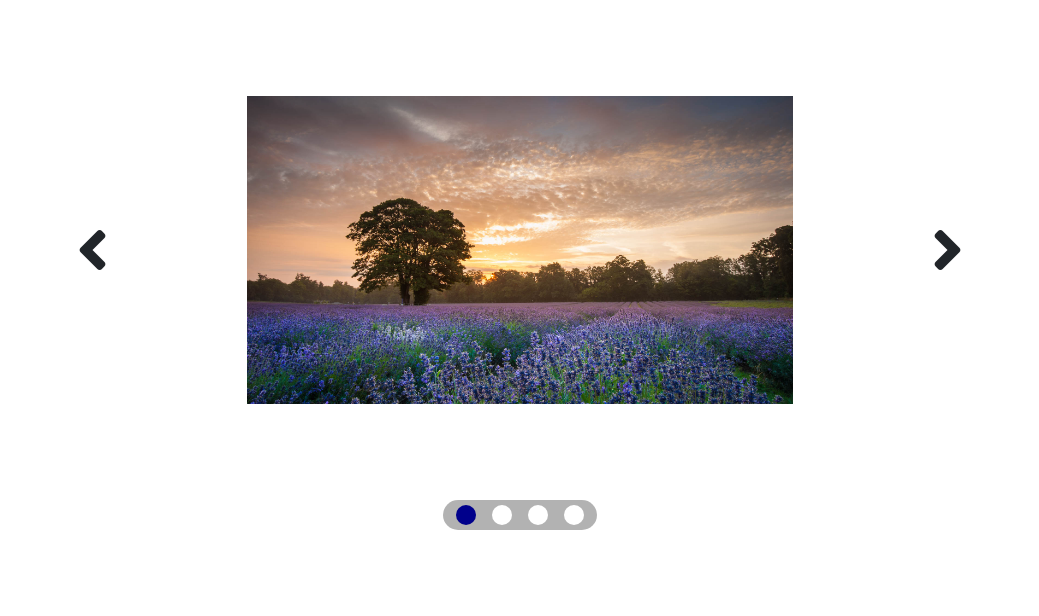
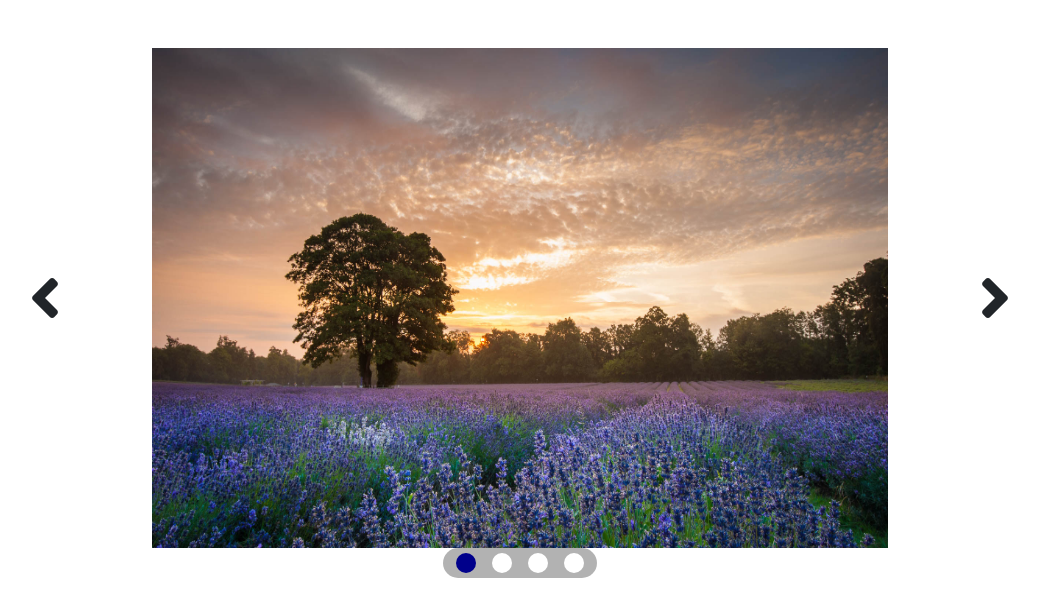
Before and after one commit to vrossi96/vue-slider, a plain HTML site: page index.html in a window 1280 px wide. Shown: the whole page, without its empty margins (120-1159 px from the left). Drawn offline with nearby package versions, Linux system fonts and the light colour scheme.

Commit message:
resize img

```diff
--- a/index.html
+++ b/index.html
@@ -18,15 +18,16 @@
 <body>
    <div id="root">
       <div class="container vh-100">
-         <div class="row">
+         <div class="row mt-5">
             <!-- Left Arrow -->
-            <div class="col-3 d-flex align-items-center justify-content-center">
+            <div class="col-2 d-flex align-items-center justify-content-center">
                <i class="fas fa-angle-left fa-4x"></i>
             </div>
             <!-- IMG with Dots -->
-            <div class="col-6">
+            <div class="col-8">
                <div class="slider d-flex align-items-center">
-                  <img v-for="(img, index) in images" v-if="isActive(index)" class="img-fluid" :src="img" alt="" />
+                  <img v-for="(img, index) in images" v-if="isActive(index)" class="img-fluid h-100" :src="img"
+                     alt="" />
                   <div class="slider-dots">
                      <div v-for="(img, index) in images" class="dot mx-2" @click="changeImg(index)"
                         :class="{active: isActive(index)}"></div>
@@ -34,7 +35,7 @@
                </div>
             </div>
             <!-- Right Arrow -->
-            <div class="col-3 d-flex align-items-center justify-content-center">
+            <div class="col-2 d-flex align-items-center justify-content-center">
                <i class="fas fa-angle-right fa-4x"></i>
             </div>
          </div>
```
Also changed, not shown: img/image2.jpg, img/image4.jpg, 1 other file.
